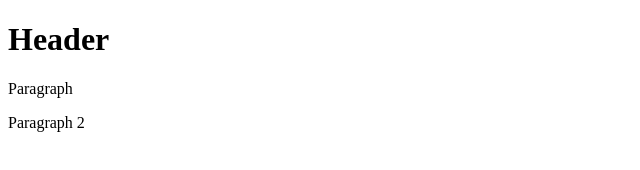
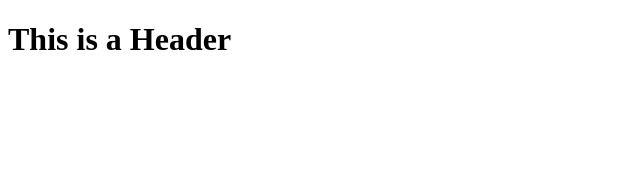
Before and after one commit to justjohnnyj/git-test, a plain HTML site: page index.html in a window 1280 px wide. Shown: the whole page, without its empty margins (0-640 px from the left). Drawn offline with Linux system fonts and the light colour scheme.

Commit message:
first commit

```diff
--- a/index.html
+++ b/index.html
@@ -1,8 +1,6 @@
 <!DOCTYPE html>
 <html>
-    <body>
-        <h1>Header</h1>
-        <p>Paragraph</p>
-        <p>Paragraph 2</p>
-    </body>
+   <body>
+      <h1>This is a Header</h1>
+   </body>
 </html>
```
Also changed, not shown: package.json (deleted, +0 -19 lines), 1 other file.
